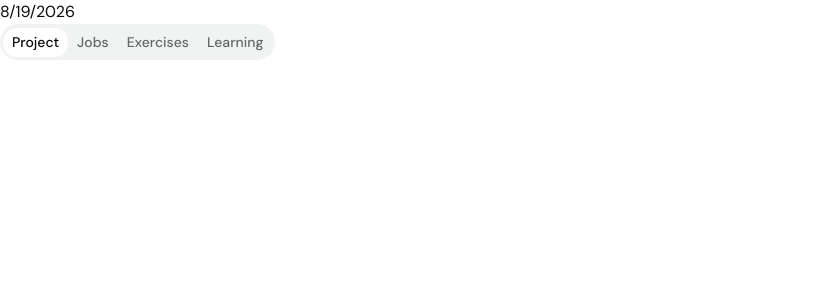
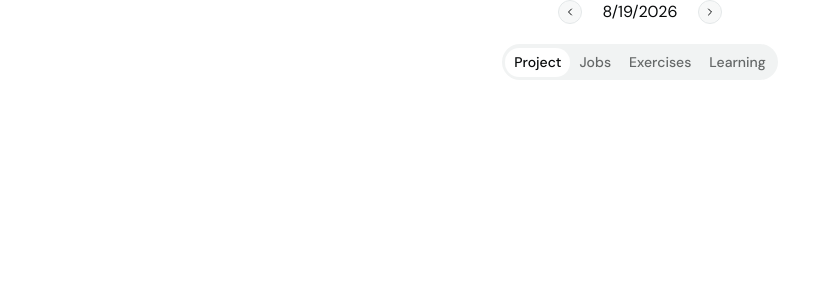
Before and after one commit to shzali/Anchor, a Next.js app: page / in a window 1280 px wide. Shown: the top 300 px of the page, without its empty margins (0-840 px from the left). Built offline with nearby package versions, Linux system fonts and the light colour scheme.

Commit message:
testing the addition of tabs for smaller devices

```diff
--- a/app/page.tsx
+++ b/app/page.tsx
@@ -3,6 +3,7 @@
 import { useState } from "react"
 import { Button } from "@/components/ui/button"
 import { Tabs, TabsContent, TabsList, TabsTrigger } from "@/components/ui/tabs"
+import { ChevronRightIcon, ChevronLeftIcon } from "lucide-react"
 
 interface Task {
   id: string
@@ -103,9 +104,17 @@ const Home = () => {
   const categories = ["Project", "Jobs", "Exercises", "Learning"]
 
   return (
-    <>
-      <h1>{date.toLocaleDateString()}</h1>
-      <Tabs defaultValue="account" className="w-[400px]">
+    <div className="flex flex-col items-center gap-5">
+      <div className="flex items-center gap-5">
+        <Button variant="outline" size="icon-xs">
+          <ChevronLeftIcon />
+        </Button>
+        <h1>{date.toLocaleDateString()}</h1>
+        <Button variant="outline" size="icon-xs">
+          <ChevronRightIcon />
+        </Button>
+      </div>
+      <Tabs defaultValue="account" className="">
         <TabsList>
           {categories.map((category) => (
             <TabsTrigger key={category} value={category}>
@@ -205,7 +214,7 @@ const Home = () => {
           </div>
         ))}
       </div> */}
-    </>
+    </div>
   )
 }
 
```
Also changed, not shown: app/layout.tsx (+10 -4 lines).
